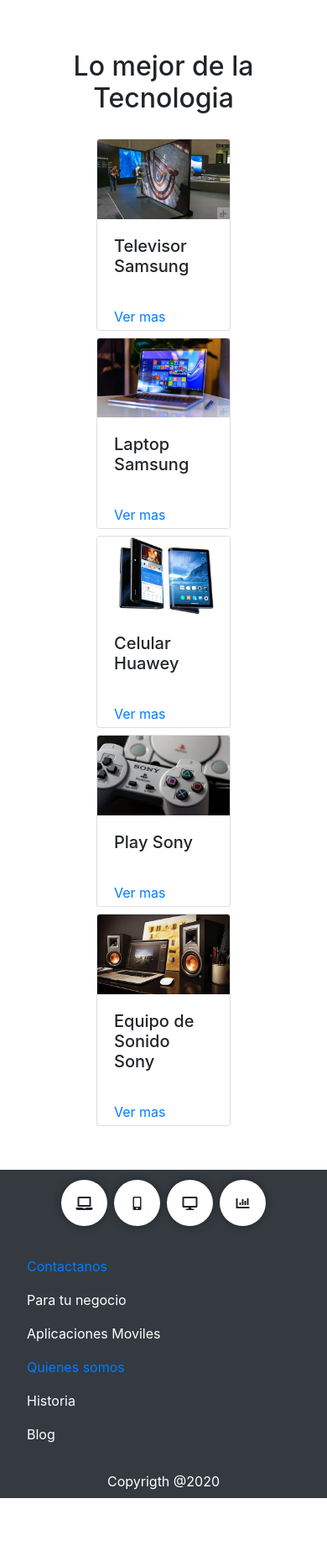
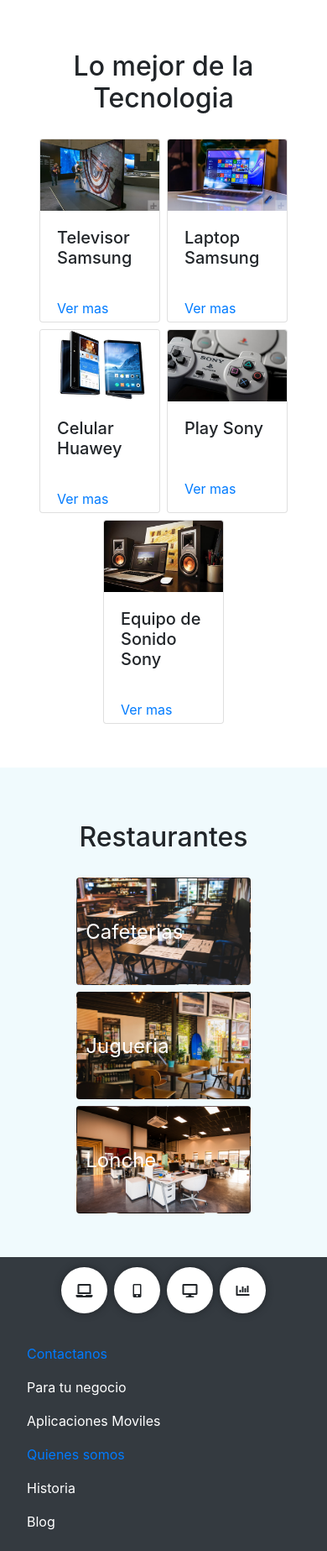
Before and after one commit to carmeds/tienda, a PHP site: page / in a window 390 px wide. Shown: the part 320-2167 px from the top of the page at 84% size. Before the commit the page ends 2104 px from the top, so only its background shows below. Run offline with PHP 8.4, Linux system fonts and the light colour scheme.

Commit message:
ultima actualizacion pagina
terminado varios campos

```diff
--- a/css/index.css
+++ b/css/index.css
@@ -46,8 +46,42 @@
     display: flex;
     justify-content: center;
 }
+
+.fondo3{
+    background-color:#f0fafd;
+}
+
+.cuadro1{
+    background-image:url("../images/nuevocafe.jpg");
+    width: 30rem;
+}
+
+.cuadro2{
+    background-image:url("../images/nuevocafe1.jpeg");
+    width: 15rem;
+}
+
+.cuadro3{
+    background-image:url("../images/nuevocafe2.jpg");
+    width: 15rem;
+}
+
+.cuadro1,.cuadro2,.cuadro3{
+    background-size: auto;
+    background-repeat: round;
+    height: 15rem;
+
+}
+
+.mititulo{
+    position: absolute;
+    bottom: 50%;
+    left: 10%;
+    font-size: 36px;
+}
+
+
 /*Para aplicaciones moviles*/
-
 
 @media (max-width: 420px) {
 
@@ -61,7 +95,7 @@
 }
 
 .tarjeta{
-    width: 10rem;
+    width: 9rem;
 }
 
 .tesfera{
@@ -78,4 +112,16 @@
     justify-content: left;
 }
 
+.cuadro1,.cuadro2,.cuadro3{
+    width: 13rem;
+    height: 8rem;
 }
+
+.mititulo{
+    position: absolute;
+    bottom: 25%;
+    left: 5%;
+    font-size: 24px;
+}
+
+}
--- a/index.html
+++ b/index.html
@@ -3,7 +3,7 @@
 <head>
     <meta charset="UTF-8">
     <meta name="viewport" content="width=device-width, initial-scale=1.0">
-    <title>Document</title>
+    <title>Tienda Karmeds</title>
 
     <link rel="stylesheet" href="bootstrap4/css/bootstrap.css" rel="stylesheet" id="bootstrap-css">
     <link rel="stylesheet" href="fontawesome/css/all.min.css">
@@ -180,6 +180,32 @@
     </div>
 </div>
 
+<div class="container-fluid p-4 fondo3">
+  <div class="row p-4 d-flex justify-content-center flex-wrap">
+        <div class="col-md-12 p-3">
+            <h2 class="text-center">Restaurantes</h2>
+        </div>
+
+        <div class="card cuadro1 m-1">
+          <div class="mititulo">
+            <p class="card-title text-white">Cafeterias</p>
+          </div>
+        </div>
+
+        <div class="card cuadro2 m-1">
+          <div class="mititulo">
+            <p class="card-title text-white">Jugueria</p>
+          </div>
+        </div>
+
+        <div class="card cuadro3 m-1">
+          <div class="mititulo">
+            <p class="card-title text-white">Lonche</p>
+          </div>
+        </div>
+
+  </div>
+</div>
 
 </body>
 
```
